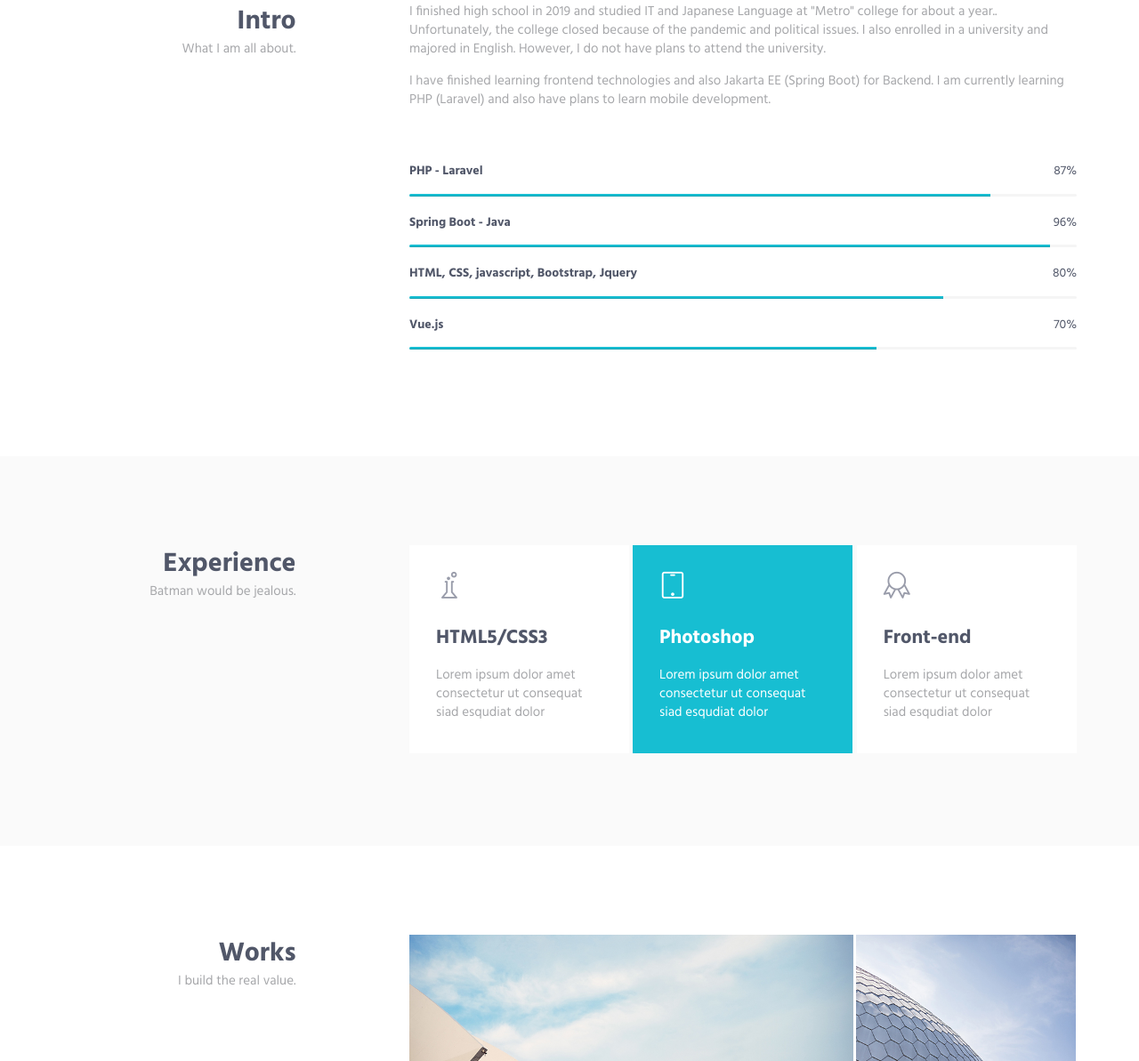
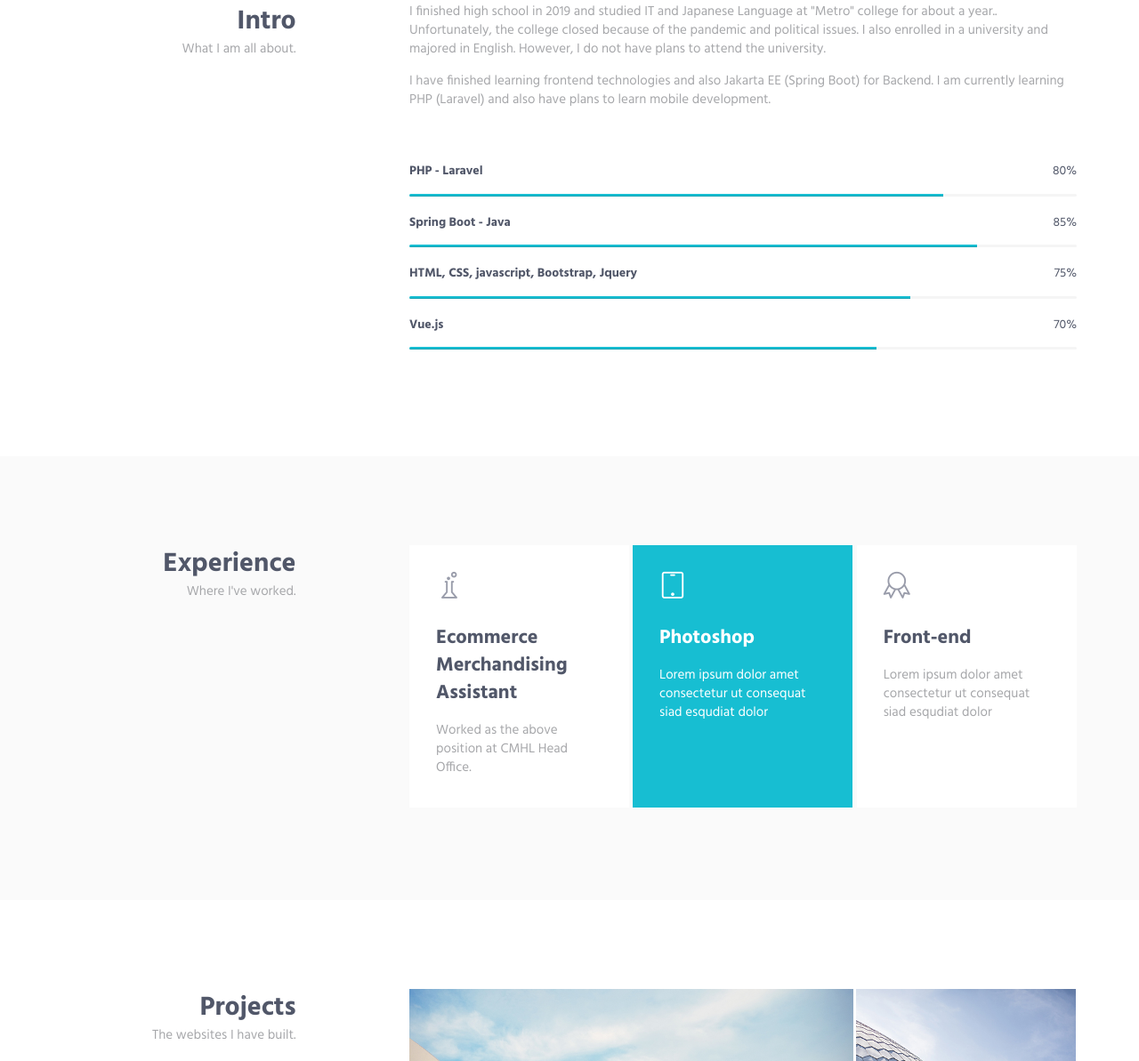
Before and after one commit to Isaac4772/Aung-Paing, a plain HTML site: page HTML/aungpaing.html in a window 1280 px wide. Shown: the part 688-1881 px from the top of the page at 89% size. Drawn offline with Linux system fonts and the light colour scheme.

Commit message:
Some Changes Added

```diff
--- a/HTML/aungpaing.html
+++ b/HTML/aungpaing.html
@@ -77,6 +77,8 @@
                                     href="#work">Work</a></li>
                             <li class="js_nav-item nav-item"><a class="nav-item-child nav-item-hover"
                                     href="#contact">Contact</a></li>
+                            <li class="js_nav-item nav-item"><a class="nav-item-child nav-item-hover"
+                                    href="/Resume/Aung-Paing.pdf" target="_blank">My Resume</a></li>
                         </ul>
                     </div>
                 </div>
@@ -94,7 +96,7 @@
                 <div class="col-sm-6">
                     <div class="promo-block-divider">
                         <h1 class="promo-block-title">Aung Paing</h1>
-                        <p class="promo-block-text">Full Stack Developer</p>
+                        <p class="promo-block-text">Full Stack Development Enthusiast</p>
                     </div>
                     <ul class="list-inline">
                         <li><a href="https://www.linkedin.com/in/aung-paing-694014218" class="social-icons"
@@ -134,22 +136,22 @@
 
                     <!-- Progress Box -->
                     <div class="progress-box">
-                        <h5>PHP - Laravel<span class="color-heading pull-right">87%</span></h5>
+                        <h5>PHP - Laravel<span class="color-heading pull-right">80%</span></h5>
                         <div class="progress">
-                            <div class="progress-bar bg-color-base" role="progressbar" data-width="87"></div>
+                            <div class="progress-bar bg-color-base" role="progressbar" data-width="80"></div>
                         </div>
                     </div>
                     <div class="progress-box">
-                        <h5>Spring Boot - Java <span class="color-heading pull-right">96%</span></h5>
+                        <h5>Spring Boot - Java <span class="color-heading pull-right">85%</span></h5>
                         <div class="progress">
-                            <div class="progress-bar bg-color-base" role="progressbar" data-width="96"></div>
+                            <div class="progress-bar bg-color-base" role="progressbar" data-width="85"></div>
                         </div>
                     </div>
                     <div class="progress-box">
-                        <h5>HTML, CSS, javascript, Bootstrap, Jquery <span class="color-heading pull-right">80%</span>
+                        <h5>HTML, CSS, javascript, Bootstrap, Jquery <span class="color-heading pull-right">75%</span>
                         </h5>
                         <div class="progress">
-                            <div class="progress-bar bg-color-base" role="progressbar" data-width="80"></div>
+                            <div class="progress-bar bg-color-base" role="progressbar" data-width="75"></div>
                         </div>
                     </div>
                     <div class="progress-box">
@@ -174,7 +176,7 @@
                     <div class="col-sm-3 sm-margin-b-30">
                         <div class="text-right sm-text-left">
                             <h2 class="margin-b-0">Experience</h2>
-                            <p>Batman would be jealous.</p>
+                            <p>Where I've worked.</p>
                         </div>
                     </div>
                     <div class="col-sm-8 col-sm-offset-1">
@@ -185,12 +187,10 @@
                                         <i class="service-icon icon-chemistry"></i>
                                     </div>
                                     <div class="service-info">
-                                        <h3>HTML5/CSS3</h3>
-                                        <p class="margin-b-5">Lorem ipsum dolor amet consectetur ut consequat siad
-                                            esqudiat dolor</p>
+                                        <h3>Ecommerce Merchandising Assistant</h3>
+                                        <p class="margin-b-5">Worked as the above position at CMHL Head Office.</p>
                                     </div>
-                                    <a href="https://themeforest.net/item/metronic-responsive-admin-dashboard-template/4021469?ref=keenthemes"
-                                        class="content-wrapper-link"></a>
+                                    <a href="https://www.cmhl.com.mm/" class="content-wrapper-link"></a>
                                 </div>
                             </div>
                             <div class="col-md-4 md-margin-b-4">
@@ -238,8 +238,8 @@
             <div class="row">
                 <div class="col-sm-3 sm-margin-b-30">
                     <div class="text-right sm-text-left">
-                        <h2 class="margin-b-0">Works</h2>
-                        <p>I build the real value.</p>
+                        <h2 class="margin-b-0">Projects</h2>
+                        <p>The websites I have built.</p>
                     </div>
                 </div>
                 <div class="col-sm-8 col-sm-offset-1">
```
Also changed, not shown: 1 other file.
